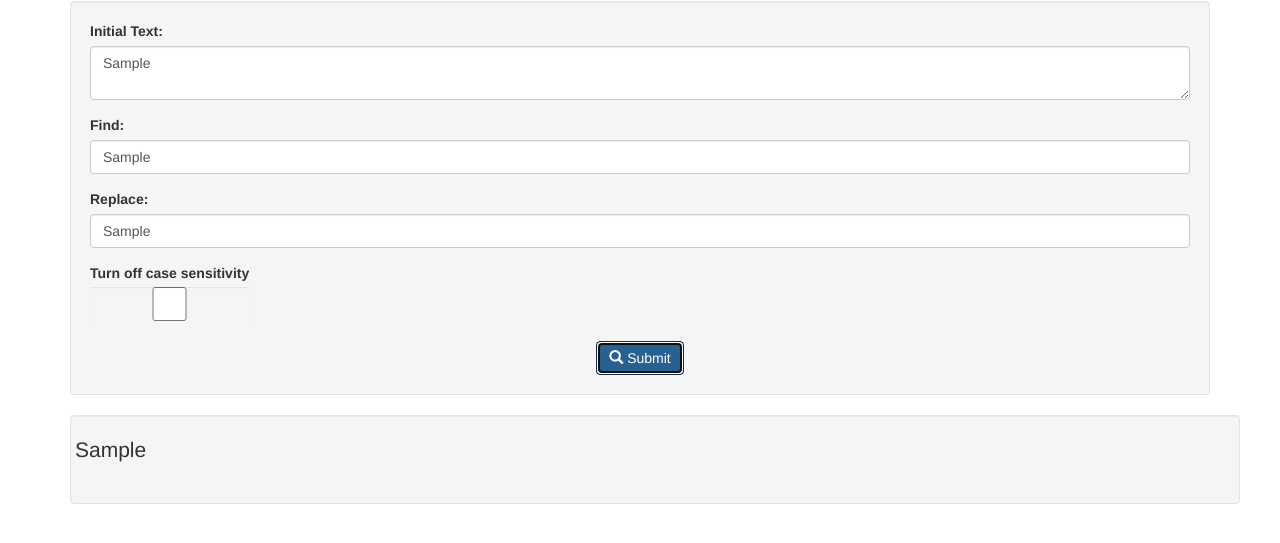
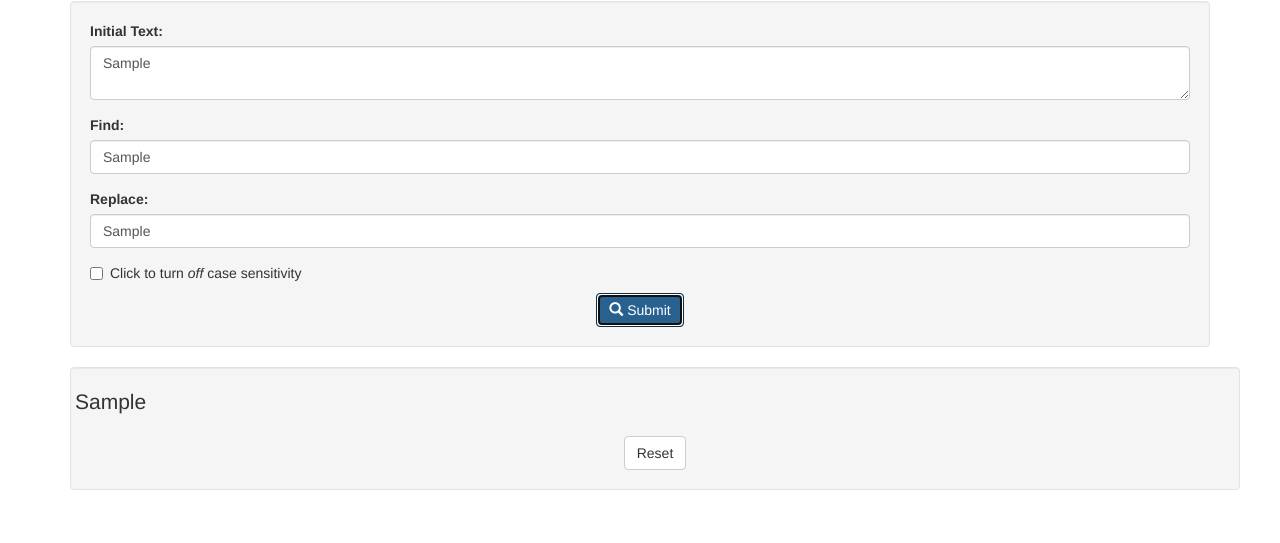
Before and after one commit to timkellogg/findAndReplace, a plain HTML site: page index.html in a window 1280 px wide. Both pictures are taken after typing "Sample", "Sample", "Sample" into the empty fields and a click on the button "Submit". Shown: the part 69-612 px from the top of the page. Drawn offline with nearby package versions, Linux system fonts and the light colour scheme.

Commit message:
add reset button

```diff
--- a/index.html
+++ b/index.html
@@ -27,9 +27,10 @@
         <label for="replacement">Replace:</label>
         <input type="text" required class="form-control" id="replacement">
       </div>
-      <div class="form-group">
-        <label for="case-sensitive">Turn off case sensitivity
-        <input type="checkbox" class="form-control" id="case-sensitive"></label>
+      <div class="checkbox">
+        <label>
+          <input type="checkbox" id="case-sensitive"> Click to turn <em>off</em> case sensitivity
+        </label>
       </div>
       <div class="row text-center">
         <button type="submit" class="btn btn-primary"><span class="glyphicon glyphicon-search" aria-hidden="true"></span> Submit</button>
@@ -38,11 +39,15 @@
     <div id="result-container" class="container well">
       <div class="row">
         <p id="result-text" class="lead"></p>
+        <div class="text-center row">
+          <button id="reset" class="btn btn-default">Reset</button>
+        </div>
       </div>
     </div>
   </div>
 </body>
 </html>
+
 
 <script>
   $(document).ready(function() {
@@ -50,12 +55,18 @@
       var initialText = $('#initial-text').val();
       var find        = $('#find').val();
       var replacement = $('#replacement').val();
-      var sensitivity = $('#case-sensitive').val();
+      var sensitivity = $('#case-sensitive').prop('checked');
       var result      = initialText.findAndReplace(find, replacement, sensitivity);
 
       $('#result-container').show();
       $('#result-text').text(result);
       event.preventDefault();
     });
+    $('#reset').click('click', function() {
+      $('#initial-text').val('');
+      $('#find').val('');
+      $('#replacement').val('');
+      $('#result-container').hide();
+    });
   });
 </script>
```
